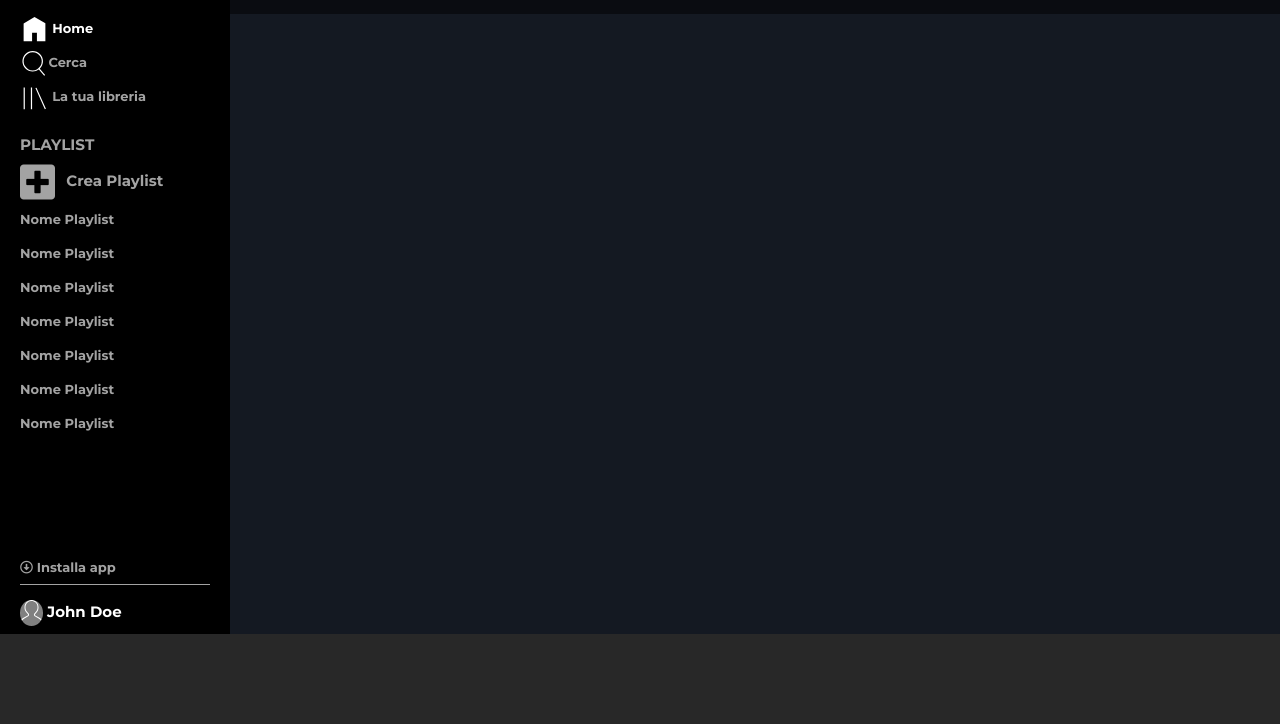
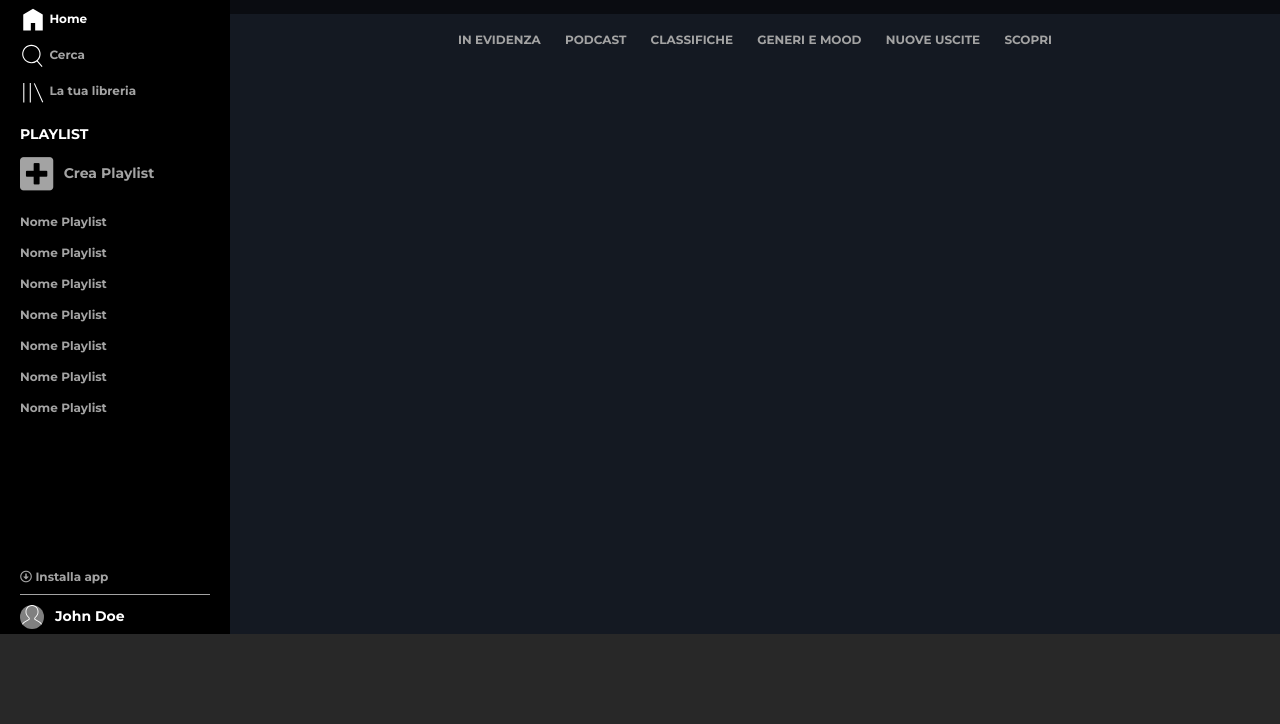
Before and after one commit to salvomel/html-css-spotifyweb, a plain HTML site: page index.html in a window 1280 px wide. Shown: the part 76-800 px from the top of the page. Drawn offline with Linux system fonts and the light colour scheme.

Commit message:
music menu

```diff
--- a/css/style.css
+++ b/css/style.css
@@ -20,7 +20,8 @@ li {
 }
 
 .actions-icon {
-    width: 15%;
+    height: 26px;
+    width: 26px;
     vertical-align: middle;
 }
 
@@ -44,7 +45,7 @@ li:hover {
 
 .upgrade-btn {
     color: white;
-    font-size: 13px;
+    font-size: 12px;
     font-weight: bold;
     border: 1px solid white;
     border-radius: 20px;
@@ -71,11 +72,10 @@ main {
     float: left;
     display: flex;
     flex-direction: column;
-    padding: 20px 20px 5px 20px ;
-    line-height: 34px;
+    padding: 20px 20px 5px 20px;
     background-color: black;
     color: #a3a3a3;
-    font-size: 13px;
+    font-size: 12px;
     font-weight: bold;
 }
 
@@ -85,6 +85,10 @@ main {
 
 .nav-actions {
     margin: 15px 0;
+}
+
+.nav-actions li {
+    padding: 5px 0;
 }
 
 .nav-playlist {
@@ -97,30 +101,31 @@ main {
     height: 80%;
 }
 
+.nav-playlist h3 {
+    font-size: 14px;
+    color: white;
+}
+
+.nav-playlist li {
+    padding: 8px 0;
+}
+
 .playlist-icon {
-    font-size: 40px;
+    font-size: 38px;
     vertical-align: middle;
 }
 
 #create {
-    font-size: 15px;
+    font-size: 14px;
 }
 
-.home {
+#home {
     color: white;
 }
 
 .install:hover {
     color: white;
     cursor: pointer;
-}
-
-/* Main content */
-.main-content {
-    width: calc(100% - 230px);
-    height: 100%;
-    float: left;
-    background-color: #141922;
 }
 
 /* Nav user */
@@ -130,20 +135,49 @@ main {
 	width: 100%;
 	height: 1px;
 	background-color: #a3a3a3;
-    margin-bottom: 10px;
+    margin: 10px 0;
 }
 
 .user {
-    font-size: 15px;
+    font-size: 14px;
     color: white;
 }
 
 .user-icon {
-    width: 12%;
+    height: 24px;
+    width: 24px;
+    border-radius: 50%;
     background-color: grey;
-    border-radius: 50%;
     vertical-align: middle;
 }
+
+/* Main content */
+.main-content {
+    width: calc(100% - 230px);
+    height: 100%;
+    float: left;
+    padding-top: 105px;
+    background-color: #141922;
+    color: #a3a3a3;
+    overflow-y: auto;
+}
+
+/* Music menu */
+.music-menu {
+    text-align: center;
+}
+
+.music-menu li {
+    display: inline-block;
+    text-decoration: none;
+    margin: 0 10px;
+    font-size: 12px;
+    font-weight: bold;
+}
+
+
+
+
 
 
 /* FOOTER */
--- a/index.html
+++ b/index.html
@@ -31,13 +31,15 @@
                     <ul>
                         <li>
                             <img class="actions-icon" src="img/home.svg" alt="Home icon">
-                            <span class="home">Home</span>
+                            <span id="home">Home</span>
                         </li>
                         <li>
-                            <img class="actions-icon" src="img/search.svg" alt="Search icon"></span>Cerca
+                            <img class="actions-icon" src="img/search.svg" alt="Search icon">
+                            <span>Cerca</span>
                         </li>
                         <li>
-                            <img class="actions-icon" src="img/libreria.svg" alt="Libreria icon"> La tua libreria
+                            <img class="actions-icon" src="img/libreria.svg" alt="Libreria icon">
+                            <span>La tua libreria</span>
                         </li>
                     </ul>
                 </div>
@@ -47,8 +49,8 @@
                     <h3>PLAYLIST</h3>
                     <ul>
                         <li>
-                            <span class="playlist-icon"><i class="fas fa-plus-square"></i> </span>
-                            <span id="create">Crea Playlist</span>
+                            <span class="playlist-icon"><i class="fas fa-plus-square"></i></span>
+                            <span id="create">&ensp;Crea Playlist</span>
                         </li>
                         <li>Nome Playlist</li>
                         <li>Nome Playlist</li>
@@ -63,11 +65,13 @@
                 <!-- Nav user -->
                 <div class="nav-user">
                     <div class="install">
-                        <i class="far fa-arrow-alt-circle-down"></i> Installa app
+                        <i class="far fa-arrow-alt-circle-down"></i>
+                        <span>Installa app</span>
                     </div>
 
                     <div class="user">
-                        <img class="user-icon" src="img/profile.svg" alt=""> John Doe
+                        <img class="user-icon" src="img/profile.svg" alt="User icon">
+                        <span>&ensp;John Doe</span>
                     </div>
                 </div>
             </div>
@@ -75,6 +79,17 @@
             <!-- Main content -->
             <div class="main-content">
 
+                <!-- Music menu -->
+                <div class="music-menu">
+                    <ul>
+                        <li><span class="evidence">IN EVIDENZA</span></li>
+                        <li>PODCAST</li>
+                        <li>CLASSIFICHE</li>
+                        <li>GENERI E MOOD</li>
+                        <li>NUOVE USCITE</li>
+                        <li>SCOPRI</li>
+                    </ul>
+                </div>
             </div>
         </main>
         <!-- END MAIN -->
```
